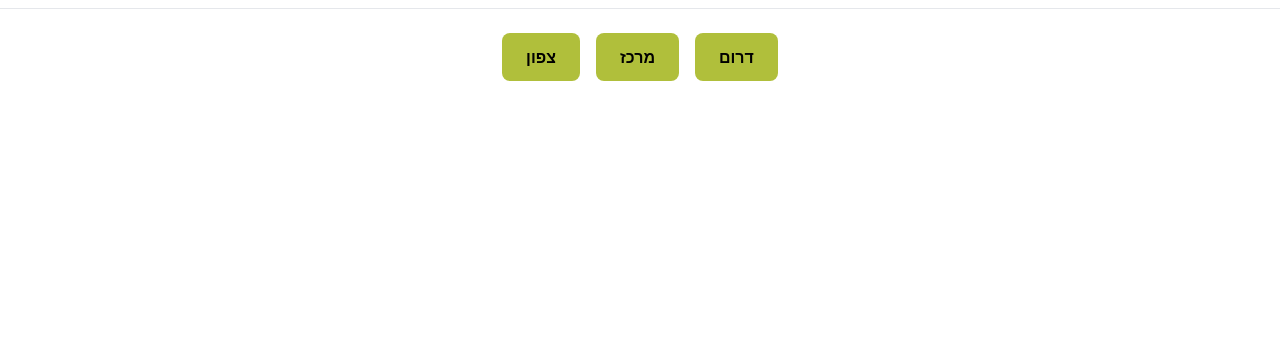
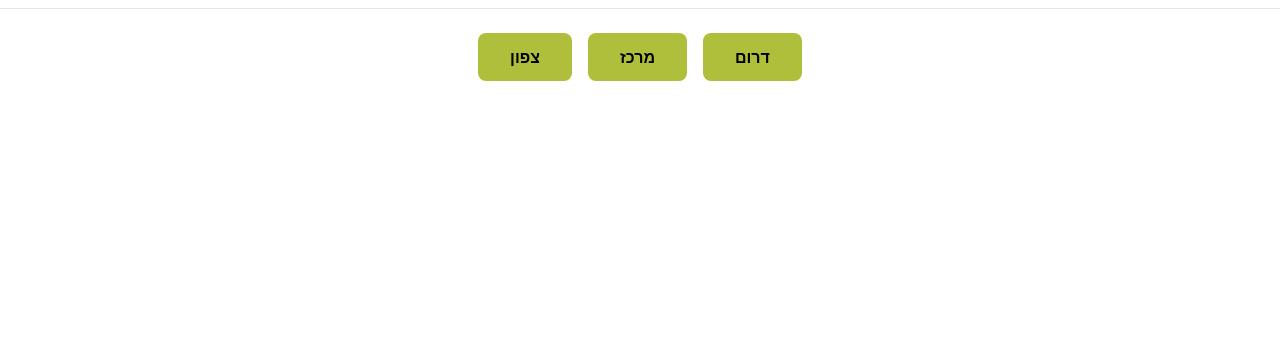
Before and after one commit to harelsebton1-glitch/Whatsapp-Linktree-concept, a plain HTML site: page index.html in a window 1280 px wide. Shown: the part 436-800 px from the top of the page. Drawn offline with nearby package versions, Linux system fonts and the light colour scheme.

Commit message:
Update index.html

```diff
--- a/index.html
+++ b/index.html
@@ -37,9 +37,9 @@
 
   <!-- Region Filters -->
   <section class="flex justify-center gap-4 my-6 px-4">
-    <button class="region-btn px-6 py-3 rounded-lg font-semibold text-black bg-secondary hover:bg-secondary transition" data-region="צפון">צפון</button>
-    <button class="region-btn px-6 py-3 rounded-lg font-semibold text-black bg-secondary hover:bg-secondary transition" data-region="מרכז">מרכז</button>
-    <button class="region-btn px-6 py-3 rounded-lg font-semibold text-black bg-secondary hover:bg-secondary transition" data-region="דרום">דרום</button>
+    <button class="region-btn px-8 py-3 rounded-lg font-semibold text-black bg-secondary hover:bg-secondary transition" data-region="צפון">צפון</button>
+    <button class="region-btn px-8 py-3 rounded-lg font-semibold text-black bg-secondary hover:bg-secondary transition" data-region="מרכז">מרכז</button>
+    <button class="region-btn px-8 py-3 rounded-lg font-semibold text-black bg-secondary hover:bg-secondary transition" data-region="דרום">דרום</button>
   </section>
 
   <!-- City Cards Grid -->
```
